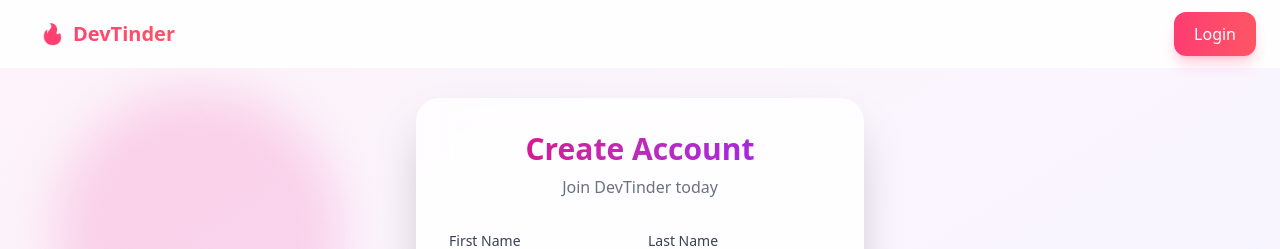
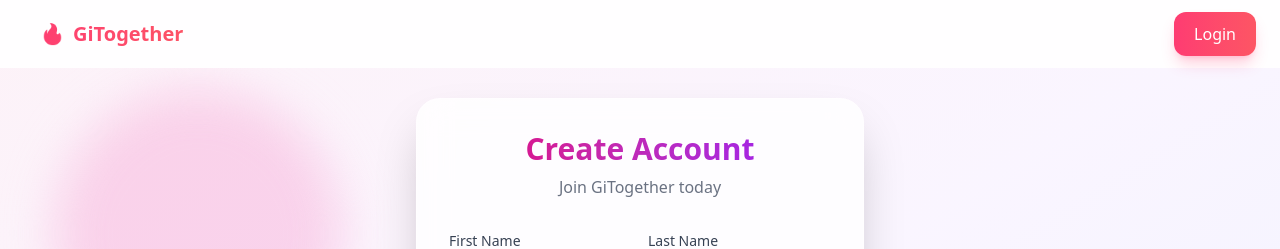
Before and after one commit to therealakshaykumar/Dev_client, a React (Vite) app: page /signup in a window 1280 px wide. Shown: the top 249 px of the page. Built offline with nearby package versions, Linux system fonts and the light colour scheme; no server answers.

Commit message:
Updated name

```diff
--- a/index.html
+++ b/index.html
@@ -4,7 +4,7 @@
     <meta charset="UTF-8" />
     <link rel="icon" type="image/svg+xml" href="/vite.svg" />
     <meta name="viewport" content="width=device-width, initial-scale=1.0" />
-    <title>devtinder</title>
+    <title>GiTogether</title>
   </head>
   <body>
     <div id="root"></div>
--- a/package.json
+++ b/package.json
@@ -1,5 +1,5 @@
 {
-  "name": "devtinder",
+  "name": "gitogether",
   "private": true,
   "version": "0.0.0",
   "type": "module",
--- a/src/components/Navbar.tsx
+++ b/src/components/Navbar.tsx
@@ -166,7 +166,7 @@ const Navbar = () => {
           whileHover={{ scale: 1.05 }}
           whileTap={{ scale: 0.95 }}
         >
-            🔥<span>DevTinder</span>
+            🔥<span>GiTogether</span>
         </motion.a>
       </div>
 
--- a/src/pages/SignUp.tsx
+++ b/src/pages/SignUp.tsx
@@ -125,7 +125,7 @@ const Signup = () => {
           <h1 className="text-3xl font-bold bg-linear-to-r from-pink-600 to-purple-600 bg-clip-text text-transparent">
             Create Account
           </h1>
-          <p className="text-gray-500 mt-2">Join DevTinder today</p>
+          <p className="text-gray-500 mt-2">Join GiTogether today</p>
         </motion.div>
 
         {/* Form */}
```
Also changed, not shown: 1 other file (tests, documents, lock files or other folders).
